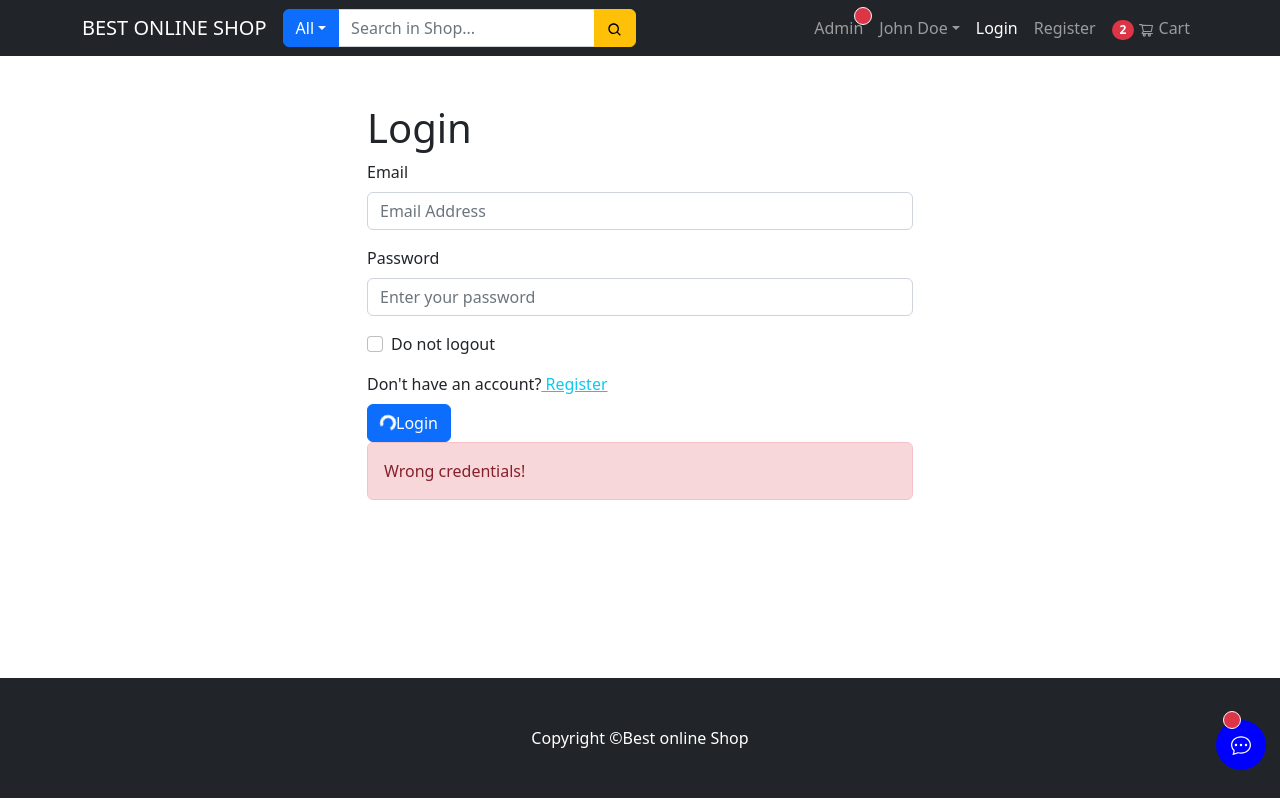
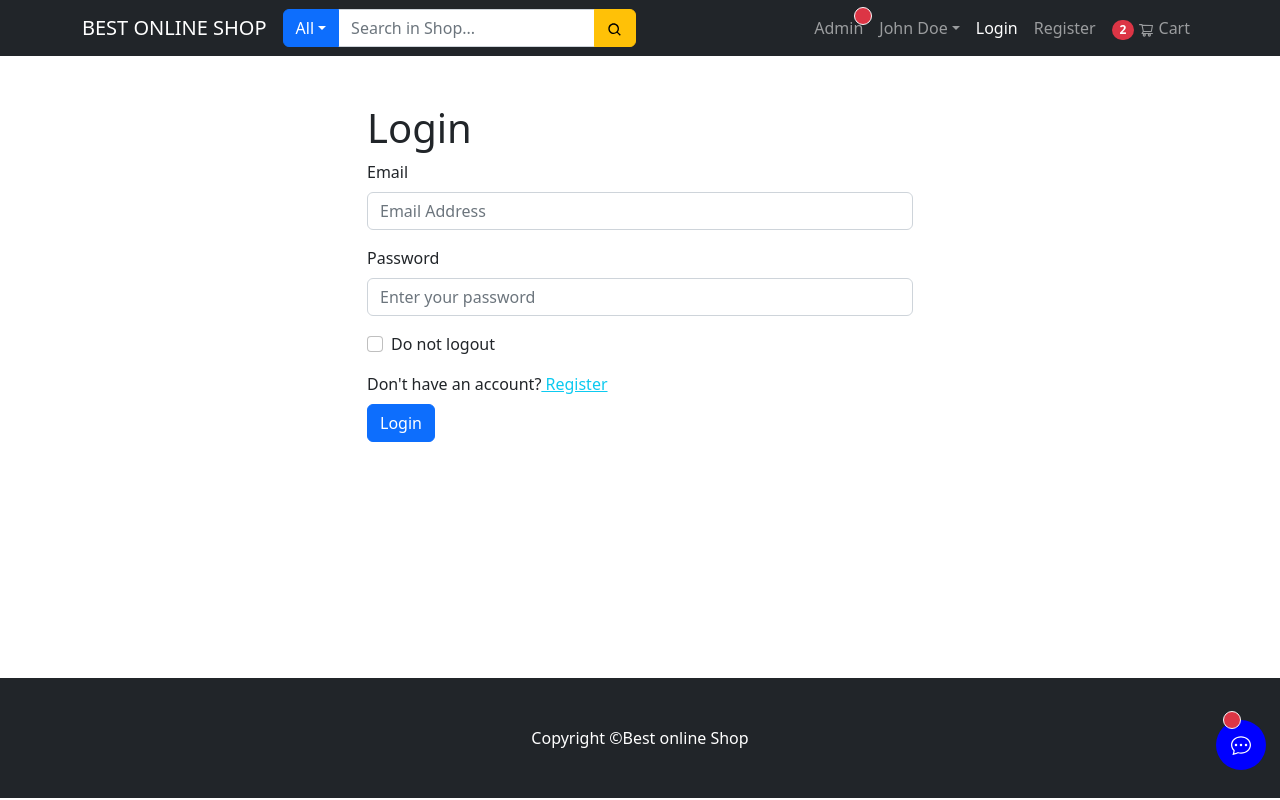
Before and after one commit to shahriarlimon/e-commerce-frontend, a React (Create React App) app: page /login in a window 1280 px wide. Built offline with nearby package versions, Linux system fonts and the light colour scheme.

Commit message:
Implementing redux

```diff
--- a/package.json
+++ b/package.json
@@ -13,11 +13,14 @@
     "react-bootstrap": "^2.5.0",
     "react-dom": "^18.2.0",
     "react-icons": "^4.4.0",
+    "react-redux": "^8.0.5",
     "react-router-bootstrap": "^0.26.2",
     "react-router-dom": "^6.4.1",
     "react-scripts": "5.0.1",
     "react-simple-star-rating": "^4.0.5",
     "recharts": "^2.1.14",
+    "redux": "^4.2.0",
+    "redux-devtools-extension": "^2.13.9",
     "web-vitals": "^2.1.4"
   },
   "scripts": {
--- a/src/components/HeaderComponents.js
+++ b/src/components/HeaderComponents.js
@@ -51,13 +51,13 @@ const HeaderComponents = () => {
                             <NavDropdown.Item >Logout</NavDropdown.Item>
 
                         </NavDropdown>
-                        <LinkContainer to={"/login"}>
-                            <Nav.Link>Login</Nav.Link>
+                        <LinkContainer to="/login">
+                            <Nav.Link >Login</Nav.Link>
                         </LinkContainer>
-                        <LinkContainer to={"/register"}>
+                        <LinkContainer to="/register">
                             <Nav.Link>Register</Nav.Link>
                         </LinkContainer>
-                        <LinkContainer to={"/cart"}>
+                        <LinkContainer to="/cart">
                             <Nav.Link>
                                 <Badge pill bg="danger">2</Badge> <AiOutlineShoppingCart /> Cart
                             </Nav.Link>
--- a/src/index.js
+++ b/src/index.js
@@ -4,16 +4,21 @@ import './index.css';
 import 'bootstrap/dist/css/bootstrap.min.css';
 import App from './App';
 import { BrowserRouter } from 'react-router-dom';
+import { Provider } from 'react-redux';
+import store from './redux/store';
 
 
 const root = ReactDOM.createRoot(document.getElementById('root'));
 root.render(
-  <React.StrictMode>
-    <BrowserRouter>
-      <App />
-    </BrowserRouter>
+  <Provider store={store}>
+    <React.StrictMode>
+      <BrowserRouter>
+        <App />
+      </BrowserRouter>
 
-  </React.StrictMode>
+    </React.StrictMode>
+  </Provider>
+
 );
 
 // If you want to start measuring performance in your app, pass a function
--- a/src/pages/LoginPage.js
+++ b/src/pages/LoginPage.js
@@ -1,77 +1,16 @@
-import React, { useState } from 'react';
-import { Alert, Button, Col, Container, Form, Row, Spinner } from 'react-bootstrap';
-import { Link } from 'react-router-dom';
+
+import LoginPageComponent from './components/LoginPageComponent';
+import axios from 'axios';
+const loginUserApiRequest = async (email, password, doNotLogout) => {
+    const { data } = await axios.post("http://localhost:4000/api/v1/users/login", { email, password, doNotLogout })
+    console.log(data,"got res back")
+    return data;
+}
 
 const LoginPage = () => {
-    const [validated, setValidated] = useState(false);
 
-    const handleSubmit = (event) => {
-        const form = event.currentTarget;
-        if (form.checkValidity() === false) {
-            event.preventDefault();
-            event.stopPropagation();
-        }
 
-        setValidated(true);
-    };
-
-    return (
-        <Container style={{ marginBottom: "140px" }}>
-            <Row className='mt-5 justify-content-md-center'>
-                <Col md={6}>
-                    <h1>Login</h1>
-                    <Form noValidate validated={validated} onSubmit={handleSubmit}>
-
-                        <Form.Group className='mb-3' controlId="formBasicEmail">
-                            <Form.Label>Email</Form.Label>
-                            <Form.Control
-                                required
-                                type="email"
-                                name='email'
-                                placeholder="Email Address"
-                            />
-                            <Form.Control.Feedback type='invalid'>Please enter your valid email address!</Form.Control.Feedback>
-                        </Form.Group>
-                        <Form.Group className='mb-3' controlId="formBasicPassword">
-                            <Form.Label>Password</Form.Label>
-                            <Form.Control
-                                required
-                                type="password"
-                                name='password'
-                                placeholder="Enter your password"
-                            />
-                            <Form.Control.Feedback type='invalid'>Password enter a valid password!</Form.Control.Feedback>
-                        </Form.Group>
-                        <Form.Group className='mb-3' controlId="formBasicCheckbox">
-
-                            <Form.Check
-                                required
-                                type="checkbox"
-                                name='doNotLogout'
-                                label="Do not logout"
-
-                            />
-                            <Form.Control.Feedback type='invalid'>Both password should match!</Form.Control.Feedback>
-                        </Form.Group>
-                        <Row className='pb-2'>
-                            <Col> Don't have an account?<Link className='text-info' to={"/register"}> Register </Link></Col>
-                        </Row>
-                        <Button type="primary">
-                            <Spinner
-                                as="span"
-                                animation="border"
-                                size="sm"
-                                role="status"
-                                aria-hidden="true"
-                            />
-                            Login</Button>
-                        <Alert show={true} variant='danger'>Wrong credentials!</Alert>
-
-                    </Form>
-                </Col>
-            </Row>
-        </Container>
-    );
+    return <LoginPageComponent loginUserApiRequest={loginUserApiRequest} />
 };
 
 export default LoginPage;
--- /dev/null
+++ b/src/pages/components/LoginPageComponent.js
@@ -0,0 +1,101 @@
+import React, { useState } from 'react';
+import { Alert, Button, Col, Container, Form, Row, Spinner } from 'react-bootstrap';
+import { Link, useNavigate } from 'react-router-dom';
+
+const LoginPageComponent = ({ loginUserApiRequest }) => {
+    const [validated, setValidated] = useState(false);
+    const navigate = useNavigate()
+    const [loginUserResponsState, setLoginUserResponseState] = useState({
+        success: "",
+        error: "",
+        loading: false
+    })
+
+    const handleSubmit = (event) => {
+        event.preventDefault();
+        event.stopPropagation();
+        const form = event.currentTarget.elements;
+        const email = form.email.value;
+        const password = form.password.value;
+        const doNotLogout = form.doNotLogout.checked;
+        if (email && password) {
+            console.log(email)
+            setLoginUserResponseState({ loading: true })
+            loginUserApiRequest(email, password, doNotLogout).then((res) => {
+                setLoginUserResponseState({ success: res.success, loading: false, error: "" })
+                if (res.success === 'user logged in' && !res.userLoggedIn.isAdmin) {
+                    navigate("/user", { replace: true })
+                } else {
+                    navigate("/admin/orders", { replace: true })
+                }
+            }).catch((er) => {
+                setLoginUserResponseState({ error: er.response.data.message ? er.response.data.message : er.response.data })
+            })
+        }
+
+        setValidated(true);
+    };
+
+    return (
+        <Container style={{ marginBottom: "140px" }}>
+            <Row className='mt-5 justify-content-md-center'>
+                <Col md={6}>
+                    <h1>Login</h1>
+                    <Form noValidate validated={validated} onSubmit={handleSubmit}>
+
+                        <Form.Group className='mb-3' controlId="formBasicEmail">
+                            <Form.Label>Email</Form.Label>
+                            <Form.Control
+                                required
+                                type="email"
+                                name='email'
+                                placeholder="Email Address"
+                            />
+                            <Form.Control.Feedback type='invalid'>Please enter your valid email address!</Form.Control.Feedback>
+                        </Form.Group>
+                        <Form.Group className='mb-3' controlId="formBasicPassword">
+                            <Form.Label>Password</Form.Label>
+                            <Form.Control
+                                required
+                                type="password"
+                                name='password'
+                                placeholder="Enter your password"
+                            />
+                            <Form.Control.Feedback type='invalid'>Password enter a valid password!</Form.Control.Feedback>
+                        </Form.Group>
+                        <Form.Group className='mb-3' controlId="formBasicCheckbox">
+
+                            <Form.Check
+                                required
+                                type="checkbox"
+                                name='doNotLogout'
+                                label="Do not logout"
+
+                            />
+                            <Form.Control.Feedback type='invalid'>Both password should match!</Form.Control.Feedback>
+                        </Form.Group>
+                        <Row className='pb-2'>
+                            <Col> Don't have an account?<Link className='text-info' to={"/register"}> Register </Link></Col>
+                        </Row>
+                        <Button variant='primary' type="submit">
+                            {
+                                loginUserResponsState && loginUserResponsState.loading === true ? (<Spinner
+                                    as="span"
+                                    animation="border"
+                                    size="sm"
+                                    role="status"
+                                    aria-hidden="true"
+                                />) : ("")
+                            }
+
+                            Login</Button>
+                        <Alert className='mt-2' show={loginUserResponsState && loginUserResponsState.error === "wrong credentials"} variant='danger'>Wrong credentials!</Alert>
+
+                    </Form>
+                </Col>
+            </Row>
+        </Container>
+    );
+};
+
+export default LoginPageComponent;
--- /dev/null
+++ b/src/redux/actionTypes/userActionTypes.js
@@ -0,0 +1 @@
+export const LOGIN_USER = "LOGIN_USER"
--- /dev/null
+++ b/src/redux/store.js
@@ -0,0 +1,20 @@
+import { createStore } from 'redux';
+import { composeWithDevTools } from 'redux-devtools-extension';
+const counterReducer = (state = { value: 0 }, action) => {
+    switch (action.type) {
+        case "ADD": return { value: state.value + 1 + action.someValue }
+        default:
+            return state
+
+    }
+
+
+
+}
+const store = createStore(counterReducer, { value: 0 },composeWithDevTools())
+store.dispatch({
+    type: "ADD",
+    someValue: 10
+})
+console.log(store.getState())
+export default store;
```
Also changed, not shown: src/redux/actions/UserActions.js (added, +8 -0 lines), src/redux/reducers/rootReducers.js (added), src/redux/reducers/userReducers.js (added), 1 other file (tests, documents, lock files or other folders).
